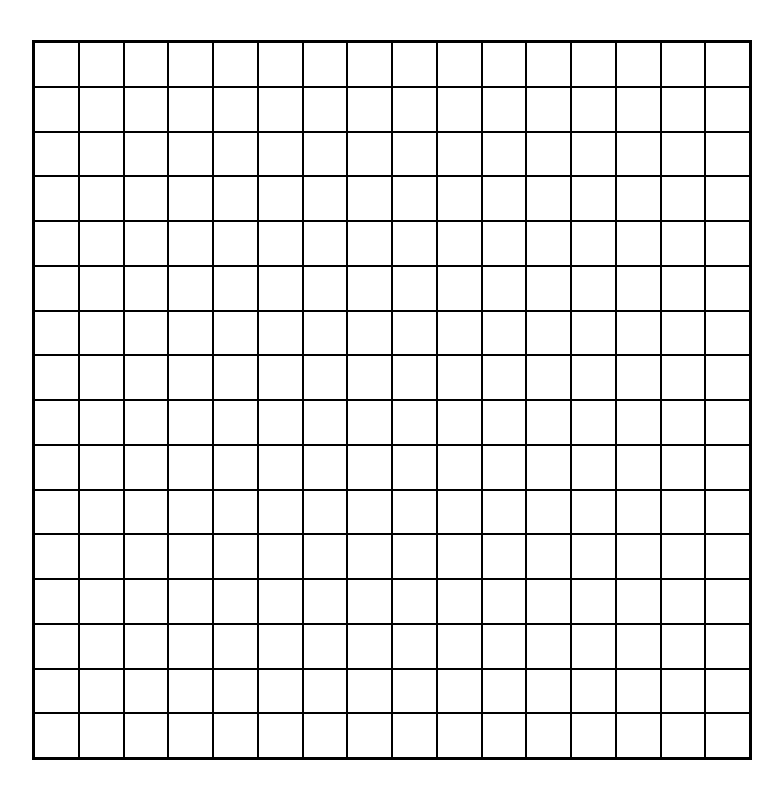
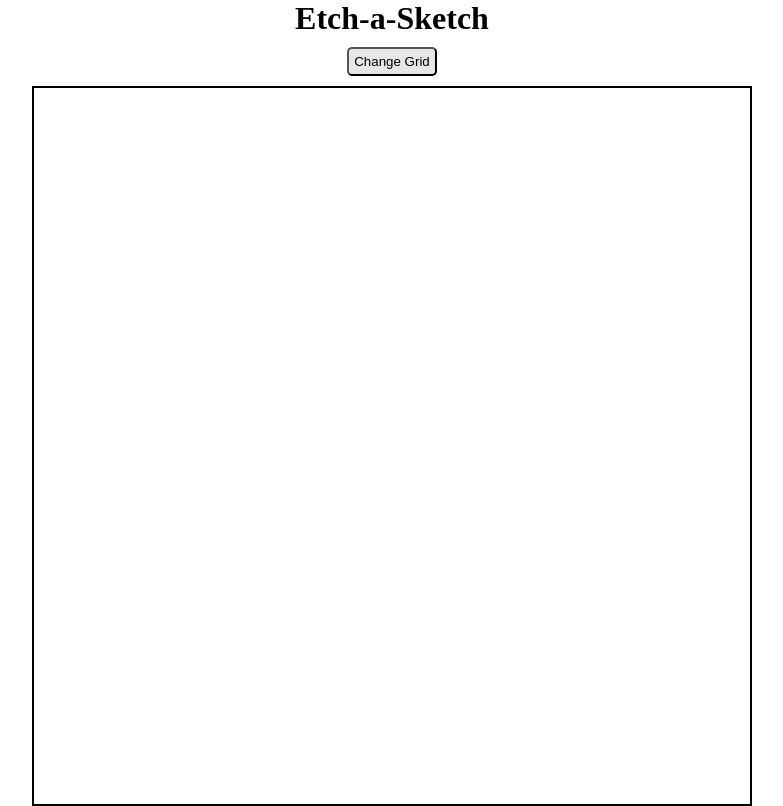
Before and after one commit to joacoContreras/Etch-a-Sketch, a plain HTML site: page index.html in a window 1280 px wide. Shown: the whole page, without its empty margins (248-1031 px from the left). Drawn offline with Linux system fonts and the light colour scheme.

Commit message:
feature: button and input to change te grid size

```diff
--- a/css/styles.css
+++ b/css/styles.css
@@ -7,6 +7,7 @@
 
 body {
     display: flex;
+    flex-direction: column;
     align-items: center;
     justify-content: center;
     min-height: 100vh;
@@ -25,3 +26,19 @@ body {
     border: 1px solid black;
     box-sizing: border-box;
 }
+
+.header {
+    display: flex;
+    flex-direction: column;
+    align-items: center;
+    justify-content: flex-start;
+    gap: 0px;
+    width: 100%;
+}
+
+#change-grid-button {
+    padding: 5px;
+    margin: 10px;
+    border-radius: 5px;
+    background-color: rgba(188, 184, 179, 0.348);
+}
--- a/index.html
+++ b/index.html
@@ -5,9 +5,13 @@
     <meta name="viewport" content="width=device-width, initial-scale=1.0">
     <link rel="stylesheet" href="./css/styles.css">
     <script src="./js/main.js" defer></script>
-    <title>Document</title>
+    <title>Etch-a-Sketch</title>
 </head>
 <body>
+    <div class="header">
+        <h1>Etch-a-Sketch</h1>
+        <button id="change-grid-button">Change Grid</button>
+    </div>
     <div id="container"></div>
 </body>
 </html>
--- a/js/main.js
+++ b/js/main.js
@@ -1,4 +1,7 @@
 const gridSquare = document.querySelector("#container");
+const gridButton = document.querySelector("#change-grid-button");
+
+
 
 function createGrid(size) {
     // Clean container for re-use
@@ -23,6 +26,22 @@ function createGrid(size) {
 
         gridSquare.appendChild(square);
     }
-}
+};
 
-createGrid(16);
+gridButton.addEventListener("mouseover", function() {
+    this.style.backgroundColor = "white";
+});
+
+gridButton.addEventListener("mouseout", function() {
+    this.style.backgroundColor = "rgba(188, 184, 179, 0.348)";
+});
+
+gridButton.addEventListener("click", function() {
+    let newGridSize = prompt("Please, enter a number between 1 and 100 to change the grid size","16");
+    newGridSize = parseInt(newGridSize);
+    if(newGridSize>=1 && newGridSize<=100) {
+        createGrid(newGridSize);
+    } else {
+        alert("Invalid Input. Please, enter a number between 1 and 100.");
+    }
+});
```
